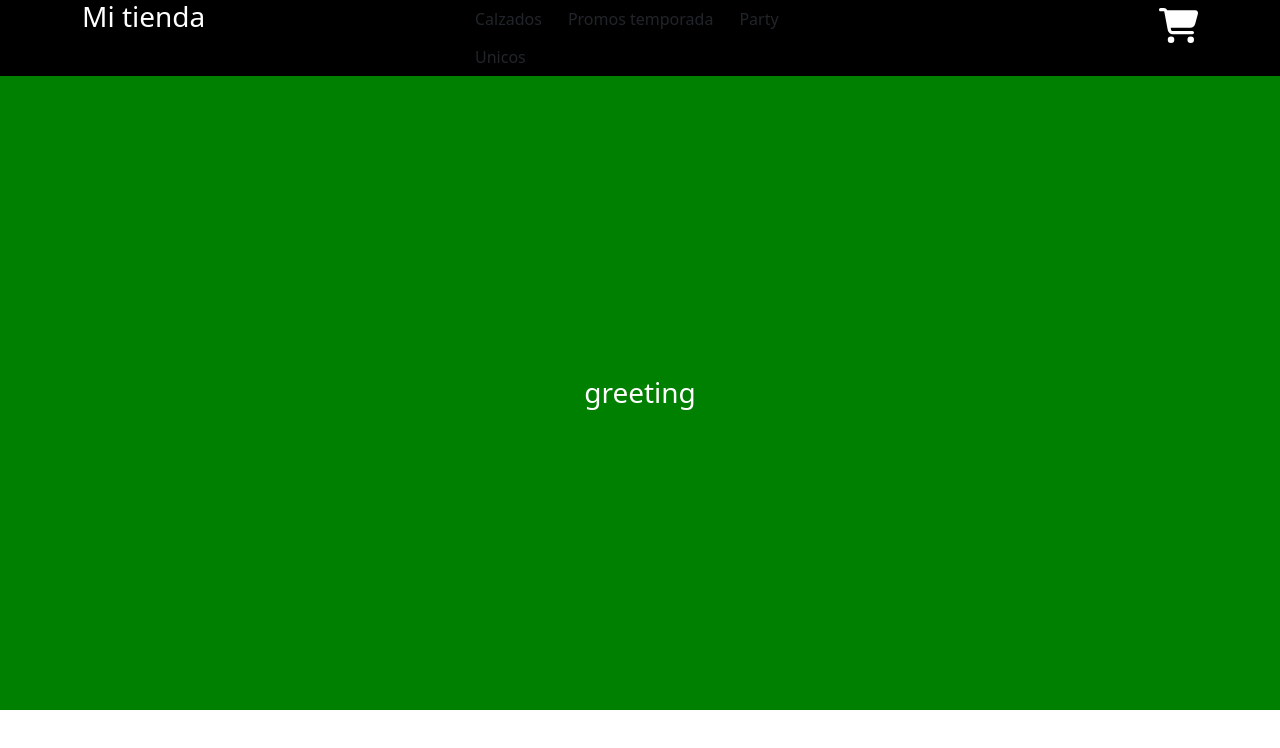
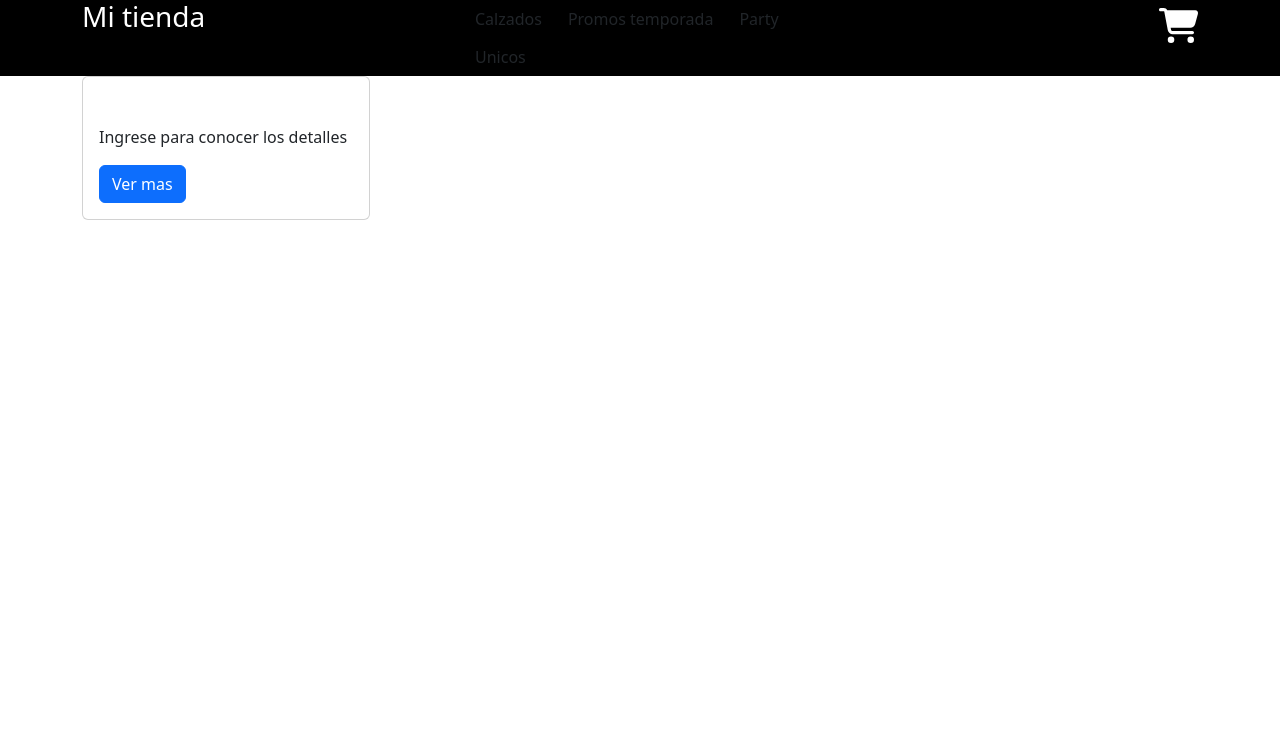
Before and after one commit to RICARDOQUINTANA2022/proyecto-react-rrq, a React (Create React App) app: page / in a window 1280 px wide. Shown: the top 748 px of the page. Built offline with nearby package versions, Linux system fonts and the light colour scheme; the HTML template or start-up script is replaced by a standard one.

Commit message:
cambios para segunda entrega

```diff
--- a/package.json
+++ b/package.json
@@ -14,7 +14,9 @@
     "react": "^18.2.0",
     "react-bootstrap": "^2.5.0",
     "react-dom": "^18.2.0",
+    "react-router-dom": "^6.4.2",
     "react-scripts": "5.0.1",
+    "sweetalert": "^2.1.2",
     "web-vitals": "^2.1.4"
   },
   "scripts": {
--- a/src/App.js
+++ b/src/App.js
@@ -1,13 +1,20 @@
+import { BrowserRouter, Routes, Route } from 'react-router-dom';
 import './App.css';
 import ItemListContainer from './components/ItemListContainer/ItemListContainer';
 import NavBar from './components/NavBar';
 
+
 function App() {
   return (
-  <>
+ <div>
+  <BrowserRouter>
     <NavBar />
-    <ItemListContainer text="greeting"/>
-  </>
+
+    <Routes>
+      <Route path="/" element={<ItemListContainer />}/>
+    </Routes>
+  </BrowserRouter>
+ </div>
   );
 }
 
--- /dev/null
+++ b/src/components/Item/CardItem.jsx
@@ -0,0 +1,23 @@
+import Button from 'react-bootstrap/Button';
+import Card from 'react-bootstrap/Card';
+
+function CardItem ({ title, url}) {
+  return (
+    <div>
+    <Card style={{ width: '18rem' }}>
+      <Card.Body>
+        <Card.Title>{title}</Card.Title>
+        <img src={url} alt={title} />
+        <Card.Text>
+          Ingrese para conocer los detalles
+        </Card.Text>
+        <Button variant="primary">Ver mas</Button>
+      </Card.Body>
+    </Card>
+    </div>
+
+
+  );
+}
+
+export default CardItem;
--- a/src/components/ItemListContainer/ItemListContainer.jsx
+++ b/src/components/ItemListContainer/ItemListContainer.jsx
@@ -1,14 +1,21 @@
-import React from 'react'
+import React from 'react';
+import Container from 'react-bootstrap/Container';
+import Row from 'react-bootstrap/Row';
+import Col from 'react-bootstrap/Col';
+import CardItem from '../Item/CardItem';
 
-function ItemListContainer (props) {
-    const styleUno = {
-        padding : '300px',
-        backgroundColor: 'green',
-        color : 'white',
-        textAlign : 'center'
-    }
+
+function ItemListContainer () {
+
     return (
-        <h3 style={styleUno}>{props.text}</h3>
+        <Container>
+            <Row>
+                <Col>
+                <CardItem />
+                </Col>
+            </Row>
+        </Container>
+
     )
 }
 
```
Also changed, not shown: src/components/Api/Api.jsx (added, +34 -0 lines), public/logo192.png (added), src/components/Item/Item.jsx (deleted), 1 other file (tests, documents, lock files or other folders).
